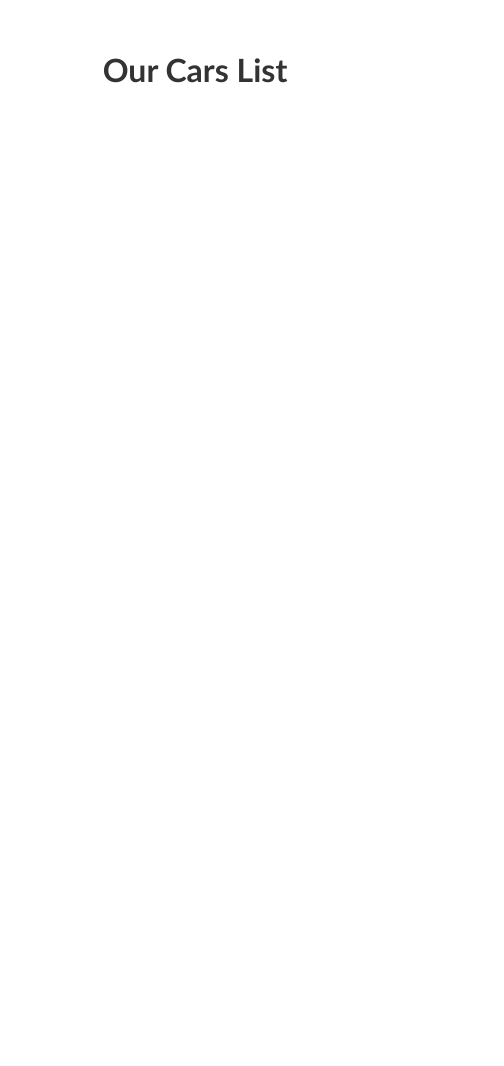
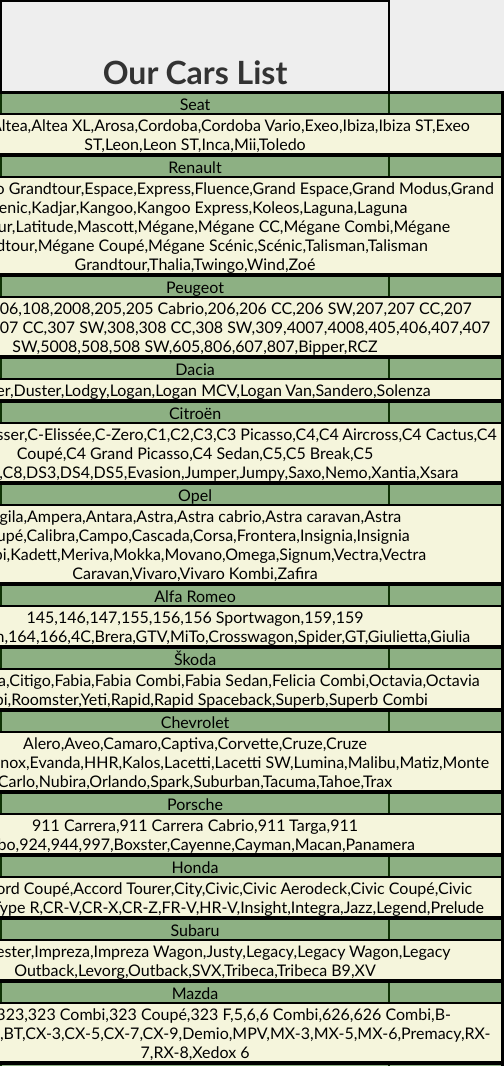
Before and after one commit to Kestutis-collab/Javascript-atsiskaitymas, a plain HTML site: page Task 4/Index.html in a window 390 px wide. Shown: the top 1066 px of the page, 504 px wide, since content can reach past the window. Before the commit the page ends 844 px from the top, so only its background shows below. Drawn offline with Linux system fonts and the light colour scheme.

Commit message:
Task 4 Finished

```diff
--- a/Task 4/script.js
+++ b/Task 4/script.js
@@ -10,3 +10,28 @@
 -------------------------------------------------------------------------- */
 
 const ENDPOINT = 'cars.json';
+
+
+function info(a){
+	const body = document.getElementById("output");
+	for(let i = 0; i < a.length; i++){
+		const div = document.createElement('div');
+		const bla = document.createElement('div');
+        div.append(bla);
+        bla.classList.add("bla");
+		bla.innerText = a[i].brand;
+		const brand = document.createElement('div');
+        div.append(brand);
+        brand.classList.add("brand");
+		brand.innerText = a[i].models;
+		body.append(div);
+	}
+}
+let cars = {};
+fetch(ENDPOINT)
+    .then(result => result.json())
+    .then((output) => {
+		cars = output;
+		info(cars);
+
+});
--- a/Task 4/style.css
+++ b/Task 4/style.css
@@ -27,3 +27,25 @@
   margin-top: 50px;
   color: #333;
 }
+div{
+  border: 1px solid black;
+}
+.brand{
+  background-color: rgb(211, 207, 202);
+}
+.bla{
+  background-color: rgb(180, 180, 15);
+}
+@media only screen and (max-width: 768px) {
+  .bla{
+    text-align: center;
+    background-color: rgba(33, 105, 11, 0.473);
+  }
+  .brand{
+    text-align: center;
+    background-color: beige;
+  }
+  body{
+    background-color: #eee;
+  }
+  }
```
